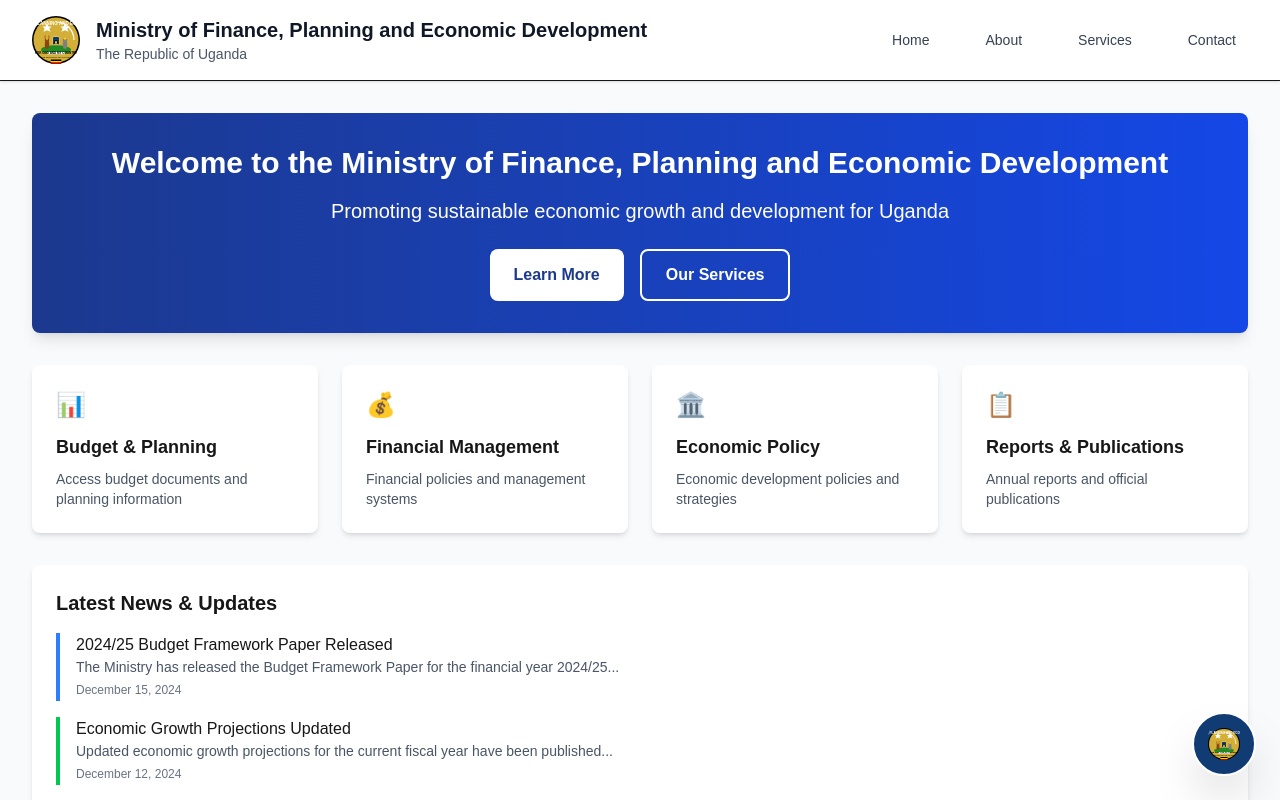
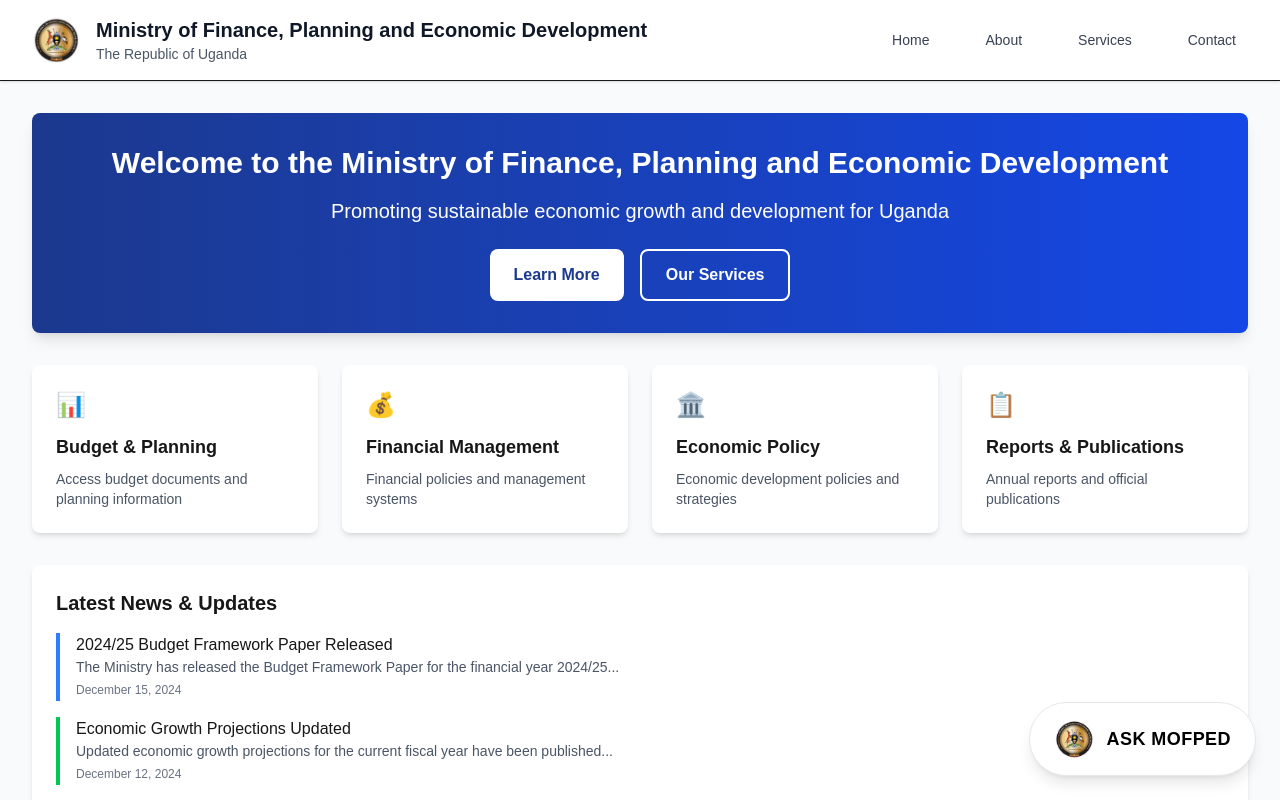
Before and after one commit to CodeAmby/mofped-chatbot, a Next.js app: page / in a window 1280 px wide. Shown: the top 800 px of the page. Built offline with nearby package versions, Linux system fonts and the light colour scheme.

Commit message:
feat: update chatbot button with exact MoFPED seal image and white background

```diff
--- a/src/app/page.tsx
+++ b/src/app/page.tsx
@@ -119,7 +119,7 @@
 				<div className="max-w-7xl mx-auto px-4 sm:px-6 lg:px-8">
 					<div className="flex justify-between items-center py-4">
 						<div className="flex items-center space-x-4">
-							<img src="/mofped-seal.svg" alt="MoFPED Seal" className="w-12 h-12" />
+							<img src="/MOFPED-seal.png" alt="MoFPED Seal" className="w-12 h-12" />
 							<div>
 								<h1 className="text-xl font-bold text-gray-900">Ministry of Finance, Planning and Economic Development</h1>
 								<p className="text-sm text-gray-600">The Republic of Uganda</p>
@@ -239,10 +239,10 @@
 				<button
 					aria-label="Open MoFPED AI Assistant"
 					onClick={() => setIsOpen(true)}
-					className="fixed bottom-6 right-6 z-50 w-16 h-16 rounded-full shadow-2xl border-2 border-white hover:scale-110 transition-all duration-200 flex items-center justify-center"
-					style={{ backgroundColor: primaryColor }}
+					className="fixed bottom-6 right-6 z-50 flex items-center gap-3 rounded-full px-6 py-4 shadow-lg hover:shadow-xl transition-all duration-200 bg-white border border-gray-200"
 				>
-					<img src="/mofped-seal.svg" alt="MoFPED Seal" className="w-8 h-8" />
+					<img src="/MOFPED-seal.png" alt="MoFPED Seal" className="w-10 h-10" />
+					<span className="text-black font-bold text-lg tracking-wide">ASK MOFPED</span>
 				</button>
 			)}
 
@@ -251,7 +251,7 @@
 					<div className="flex items-center justify-between px-4 py-3 rounded-t-2xl text-white" style={{ backgroundColor: primaryColor }}>
 						<div className="flex items-center gap-2">
 							<div className="p-2 bg-white rounded-lg">
-								<img src="/mofped-seal.svg" alt="MoFPED Seal" className="w-4 h-4" />
+								<img src="/MOFPED-seal.png" alt="MoFPED Seal" className="w-4 h-4" />
 							</div>
 							<div>
 								<h1 className="text-sm font-semibold leading-none">MoFPED AI Assistant</h1>
```
Also changed, not shown: public/MOFPED-seal.png (added), public/mofped-seal.svg.
